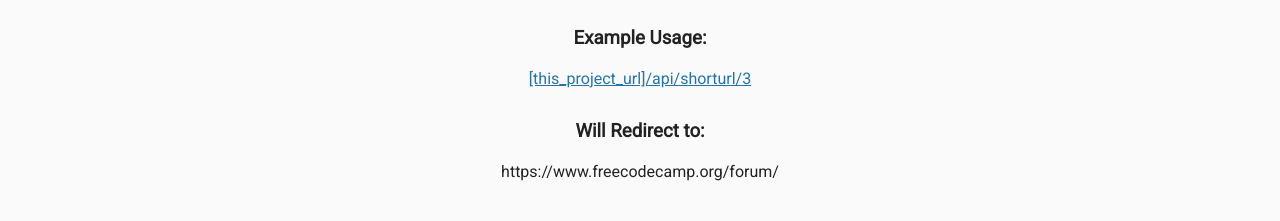
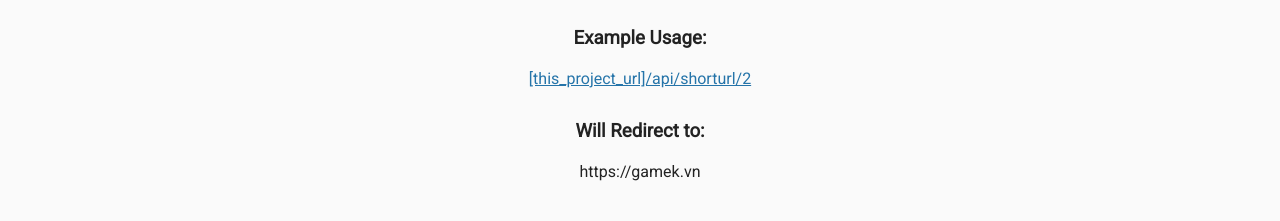
Before and after one commit to hoductrong/URLShortener, a website: page views/index.html in a window 1280 px wide. Shown: the part 474-695 px from the top of the page. Drawn offline with Linux system fonts and the light colour scheme.

Commit message:
🌎👮 Updated with Glitch

```diff
--- a/views/index.html
+++ b/views/index.html
@@ -30,12 +30,12 @@
           <input type="submit" value="POST URL">
         </form>
         <h3>Example Usage:</h3>
-        <a href="https://thread-paper.glitch.me/api/shorturl/3">
-          [this_project_url]/api/shorturl/3
+        <a href="https://freecodecamp-boilerplate-project-urlshortener-7.glitch.me/api/shorturl/3">
+          [this_project_url]/api/shorturl/2
         </a>
 
         <h3>Will Redirect to:</h3>
-        <p>https://www.freecodecamp.org/forum/</p>
+        <p>https://gamek.vn</p>
       </div>
       <div class="footer">
         <p>
```
Also changed, not shown: server.js (+8 -1 lines).
